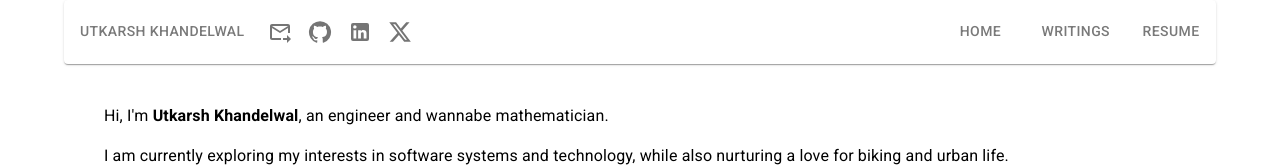
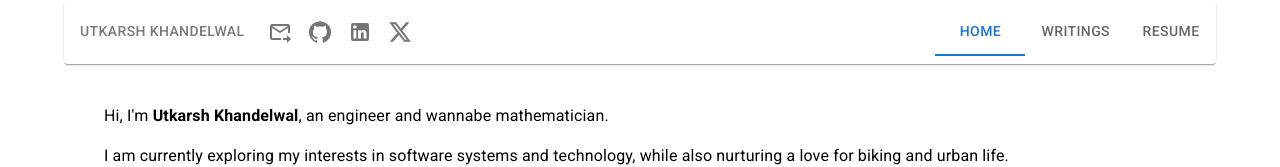
Before and after one commit to khandu-utkarsh/khandu-utkarsh.github.io, a Next.js app in the folder my-website/: page / in a window 1280 px wide. Shown: the top 167 px of the page. Built offline with nearby package versions, Linux system fonts and the light colour scheme.

Commit message:
Fixed the correct routing issue.

```diff
--- a/my-website/src/components/Header.tsx
+++ b/my-website/src/components/Header.tsx
@@ -12,17 +12,17 @@ import ForwardToInboxIcon from '@mui/icons-material/ForwardToInbox';
 import { IconButton } from '@mui/material';
 
 import MenuIcon from '@mui/icons-material/Menu';
+import { usePathname } from 'next/navigation';
 
-import { GridSize } from '@mui/material/Grid';
 
 interface LinkTabProps {
   label?: string;
   href?: string;
-  selected?: boolean;
+  value: number;
 }
 function LinkTab(props: LinkTabProps) {
 
-    const { label, href, selected, ...rest } = props;
+    const { label, href, ...rest } = props;
     return (
         <Tab label={label} component={Link} href={ href|| "#"} {...rest} />
     );
@@ -87,32 +87,52 @@ function NameAndSocials() {
 }
 
 function NavPages() {
-
     return (
         <>
-            <LinkTab label="Home" href="/" />
-            {/* <LinkTab label="Projects" href="/projects" /> */}
-            <LinkTab label="Writings" href="/writings" />
-            <LinkTab label="Resume" href="/resume" />
-            {/* <LinkTab label="Photos" href="/photos" />                     */}
-
+            <LinkTab label="Home" href="/" value={1}/>
+            <LinkTab label="Writings" href="/writings" value={2}/>
+            <LinkTab label="Resume" href="/resume" value={3}/>
         </>
     )
 
 
 }
 
+// Map routes to tab indices
+const routeToIndex: Record<string, number> = {
+    "/": 1,
+    "/writings": 2,
+    "/resume": 3,
+  };
+
 
 export default function NavTabs() {
 
+    const currPathname = usePathname()
+    console.log("Current Pathname: ", currPathname)
     //!I got this size from the chrome responsive design tool. It started looking too cramped up at that size.
     const isMobile = useMediaQuery('(max-width:899px)');
     const [drawerOpen, setDrawerOpen] = React.useState(false);
+    const [tabIndex, setTabIndex] = React.useState(1);
+
+
 
     const toggleDrawer = () => {
         setDrawerOpen(!drawerOpen);
     }
 
+    const handleChange = (event: React.SyntheticEvent, newIndex: number) => {
+        setTabIndex(newIndex);
+        if(isMobile && drawerOpen) {
+            toggleDrawer();
+        }
+
+    }
+
+    React.useEffect(() => {
+        const tabIndexAsPerRoute = routeToIndex[currPathname] ?? 1;
+        setTabIndex(tabIndexAsPerRoute);
+    }, [currPathname]);
 
 return (
     <>
@@ -123,8 +143,12 @@ return (
                         <NameAndSocials />
                     </Grid>
                     <Grid sx={{backgroundColor: ""}}>
-                        <Tabs value={false} role="navigation">
-                            <NavPages />
+                        <Tabs value={tabIndex} onChange={handleChange} role="navigation">
+                            {/* <NavPages /> */}
+                            <LinkTab label="Home" href="/" value={1}/>
+                            <LinkTab label="Writings" href="/writings" value={2}/>
+                            <LinkTab label="Resume" href="/resume" value={3}/>
+
                         </Tabs>
                     </Grid>
                 </Grid>
@@ -132,7 +156,7 @@ return (
         ): (
             <>
             <Paper sx={{paddingTop: 1, paddingBottom: 1}}>
-                <Tabs value={false} role="navigation">
+                <Tabs value = {false} role="navigation">
                     <Grid container direction="row" sx={{ flexGrow: 1, alignItems: "center", justifyContent: "space-between"}}>
                         <NameTab label="Utkarsh Khandelwal" sx={{fontSize: 'inherit'}}></NameTab>
                         <IconButton onClick={toggleDrawer} sx={{ color: 'inherit' }}> <MenuIcon /> </IconButton>
@@ -141,10 +165,13 @@ return (
             </Paper>
 
             <Drawer anchor="left" open={drawerOpen} onClose={toggleDrawer}>
-                <Tabs value={false} role="navigation" orientation="vertical">
+                <Tabs value={tabIndex} onChange={handleChange} role="navigation" orientation="vertical">
                     <NameTab label="Utkarsh Khandelwal" sx={{fontSize: 'inherit'}}></NameTab>
                     <Socials />
-                    <NavPages/>
+                    {/* <NavPages/> */}
+                    <LinkTab label="Home" href="/" value={1}/>
+                    <LinkTab label="Writings" href="/writings" value={2}/>
+                    <LinkTab label="Resume" href="/resume" value={3}/>
                 </Tabs>
             </Drawer>
         </>
```
